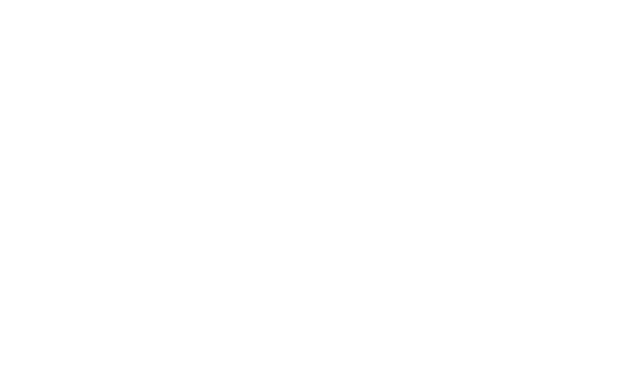
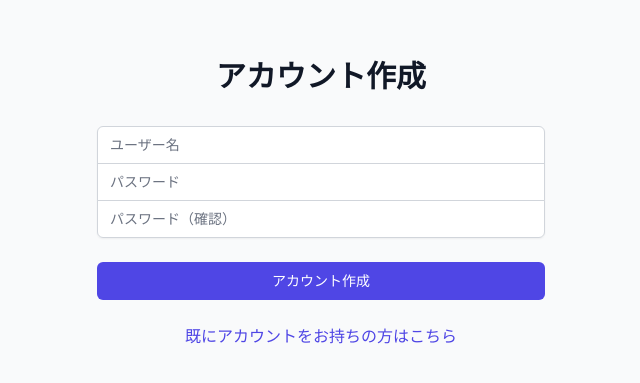
Before and after one commit to mah-kymr/MealTrackingApp, a React (Create React App) app in the folder frontend/: page /register in a window 1280 px wide. Before the commit this address had no page. Shown: the part 209-592 px from the top of the page, without its empty margins (319-959 px from the left). Built offline with nearby package versions, Linux system fonts and the light colour scheme.

Commit message:
[学校] 登録完了画面の実装_完了

```diff
--- a/frontend/src/App.js
+++ b/frontend/src/App.js
@@ -4,6 +4,8 @@
 
 // アプリケーションの各ページコンポーネントをインポート
 import LoginPage from "./pages/LoginPage";
+import RegisterPage from "./pages/RegisterPage";
+import CompletePage from "./pages/CompletePage";
 import DashboardPage from "./pages/DashboardPage";
 
 // メインのAppコンポーネントを定義
@@ -17,7 +19,9 @@
         <Route path="/" element={<LoginPage />} />
 
         {/* "/dashboardPage"にアクセスした際にDashboardPageを表示 */}
-        <Route path="/dashboardPage" element={<DashboardPage />} />
+        <Route path="/register" element={<RegisterPage />} />
+        <Route path="/complete" element={<CompletePage />} />
+        <Route path="/DashboardPage" element={<DashboardPage />} />
       </Routes>
     </Router>
   );
--- /dev/null
+++ b/frontend/src/pages/CompletePage.js
@@ -0,0 +1,36 @@
+import React from "react";
+import { useNavigate } from "react-router-dom";
+
+const CompletePage = () => {
+  const navigate = useNavigate();
+
+  const handleNavigateToDashboard = () => {
+    navigate("/DashboardPage");
+  };
+
+  return (
+    <div className="min-h-screen flex items-center justify-center bg-gray-50 py-12 px-4 sm:px-6 lg:px-8">
+      <div className="max-w-md w-full space-y-8 text-center">
+        <div>
+          <h2 className="text-4xl font-extrabold text-gray-900 mb-6">
+            登録完了！
+          </h2>
+          <p className="text-lg text-gray-600 mb-8">
+            アカウントの作成が正常に完了しました。
+          </p>
+        </div>
+
+        <div className="space-y-4">
+          <button
+            onClick={handleNavigateToDashboard}
+            className="w-full py-3 px-4 border border-transparent text-lg font-medium rounded-md text-white bg-indigo-600 hover:bg-indigo-700 focus:outline-none focus:ring-2 focus:ring-offset-2 focus:ring-indigo-500"
+          >
+            ダッシュボードへ
+          </button>
+        </div>
+      </div>
+    </div>
+  );
+};
+
+export default CompletePage;
--- a/frontend/src/pages/RegisterPage.js
+++ b/frontend/src/pages/RegisterPage.js
@@ -0,0 +1,137 @@
+import React, { useState } from "react";
+import { useNavigate } from "react-router-dom";
+import { register } from "../services/auth"; // 登録関数をインポート
+
+const RegisterPage = () => {
+  // フォーム用のステート管理
+  const navigate = useNavigate();
+  const [username, setUsername] = useState("");
+  const [password, setPassword] = useState("");
+  const [confirmPassword, setConfirmPassword] = useState("");
+  const [error, setError] = useState("");
+  const [isLoading, setIsLoading] = useState(false);
+
+  // 登録ボタン押下時の処理
+  const handleRegister = async (e) => {
+    e.preventDefault();
+    setError(""); // 過去のエラーをクリア
+    setIsLoading(true);
+
+    // パスワード一致確認
+    if (password !== confirmPassword) {
+      setError("パスワードが一致しません");
+      setIsLoading(false);
+      return;
+    }
+
+    try {
+      const data = await register(username, password);
+
+      // トークンをローカルストレージに保存
+      localStorage.setItem("token", data.token);
+
+      // 登録完了ページに遷移
+      navigate("/complete");
+    } catch (err) {
+      // 登録エラー処理
+      setError(err.message || "登録に失敗しました");
+    } finally {
+      setIsLoading(false);
+    }
+  };
+
+  return (
+    <div className="min-h-screen flex items-center justify-center bg-gray-50 py-12 px-4 sm:px-6 lg:px-8">
+      <div className="max-w-md w-full space-y-8">
+        <div>
+          <h2 className="mt-6 text-center text-3xl font-extrabold text-gray-900">
+            アカウント作成
+          </h2>
+        </div>
+        <form className="mt-8 space-y-6" onSubmit={handleRegister}>
+          <input type="hidden" name="remember" defaultValue="true" />
+          <div className="rounded-md shadow-sm -space-y-px">
+            {/* ユーザー名入力欄 */}
+            <div>
+              <label htmlFor="username" className="sr-only">
+                ユーザー名
+              </label>
+              <input
+                id="username"
+                name="username"
+                type="text"
+                required
+                className="appearance-none rounded-none relative block w-full px-3 py-2 border border-gray-300 placeholder-gray-500 text-gray-900 rounded-t-md focus:outline-none focus:ring-indigo-500 focus:border-indigo-500 focus:z-10 sm:text-sm"
+                placeholder="ユーザー名"
+                value={username}
+                onChange={(e) => setUsername(e.target.value)}
+              />
+            </div>
+
+            {/* パスワード入力欄 */}
+            <div>
+              <label htmlFor="password" className="sr-only">
+                パスワード
+              </label>
+              <input
+                id="password"
+                name="password"
+                type="password"
+                required
+                className="appearance-none rounded-none relative block w-full px-3 py-2 border border-gray-300 placeholder-gray-500 text-gray-900 focus:outline-none focus:ring-indigo-500 focus:border-indigo-500 focus:z-10 sm:text-sm"
+                placeholder="パスワード"
+                value={password}
+                onChange={(e) => setPassword(e.target.value)}
+              />
+            </div>
+
+            {/* パスワード確認入力欄 */}
+            <div>
+              <label htmlFor="confirm-password" className="sr-only">
+                パスワード（確認）
+              </label>
+              <input
+                id="confirm-password"
+                name="confirm-password"
+                type="password"
+                required
+                className="appearance-none rounded-none relative block w-full px-3 py-2 border border-gray-300 placeholder-gray-500 text-gray-900 rounded-b-md focus:outline-none focus:ring-indigo-500 focus:border-indigo-500 focus:z-10 sm:text-sm"
+                placeholder="パスワード（確認）"
+                value={confirmPassword}
+                onChange={(e) => setConfirmPassword(e.target.value)}
+              />
+            </div>
+          </div>
+
+          {/* エラー表示エリア */}
+          {error && (
+            <div className="text-red-500 text-sm text-center">{error}</div>
+          )}
+
+          {/* 登録ボタン */}
+          <div>
+            <button
+              type="submit"
+              disabled={isLoading}
+              className="group relative w-full flex justify-center py-2 px-4 border border-transparent text-sm font-medium rounded-md text-white bg-indigo-600 hover:bg-indigo-700 focus:outline-none focus:ring-2 focus:ring-offset-2 focus:ring-indigo-500"
+            >
+              {isLoading ? "アカウント作成中..." : "アカウント作成"}
+            </button>
+          </div>
+
+          {/* ログインページへのリンク */}
+          <div className="text-center">
+            <a
+              href="/login"
+              className="font-medium text-indigo-600 hover:text-indigo-500"
+            >
+              既にアカウントをお持ちの方はこちら
+            </a>
+          </div>
+        </form>
+      </div>
+    </div>
+  );
+};
+
+export default RegisterPage;
--- a/frontend/src/services/auth.js
+++ b/frontend/src/services/auth.js
@@ -46,3 +46,35 @@
     throw error;
   }
 };
+
+export const register = async (username, password) => {
+  try {
+    // ユーザー登録エンドポイントにリクエストを送信
+    const response = await fetch(`/api/v1/auth/register`, {
+      method: "POST",
+      headers: {
+        "Content-Type": "application/json",
+      },
+      body: JSON.stringify({ username, password }),
+    });
+
+    // レスポンスのステータスが成功（200-299）でない場合、エラーを投げる
+    if (!response.ok) {
+      // エラーレスポンスからエラーメッセージを取得
+      const errorData = await response.json();
+      throw new Error(errorData.message || `HTTP error! status: ${response.status}`);
+    }
+
+    // レスポンスをJSONとしてパース
+    const data = await response.json();
+
+    // パースされたデータを返す（通常はトークンや認証情報）
+    return data; // data.tokenなどを返す
+  } catch (error) {
+    // エラーをコンソールに出力
+    console.error("Error during registration:", error);
+
+    // エラーを呼び出し元に再スロー
+    throw error;
+  }
+};
```
Also changed, not shown: 2 other files (tests, documents, lock files or other folders).
